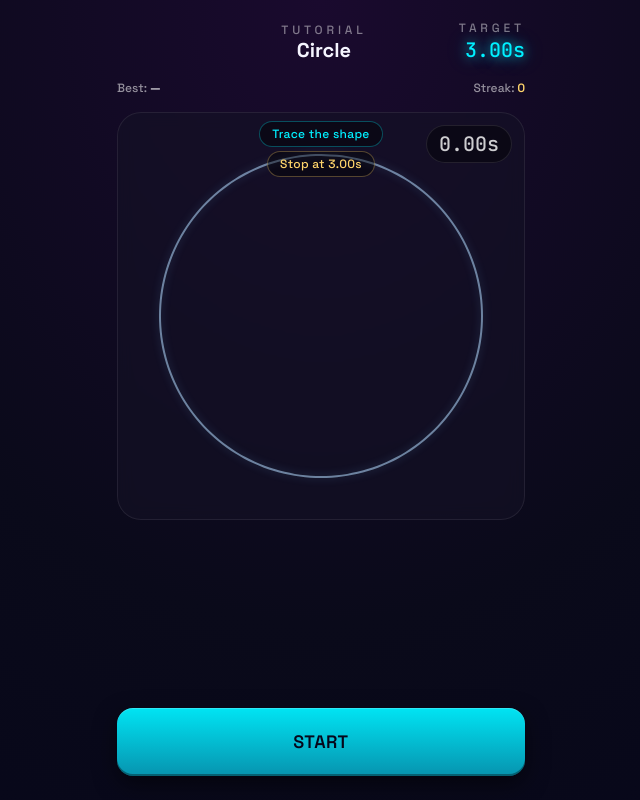
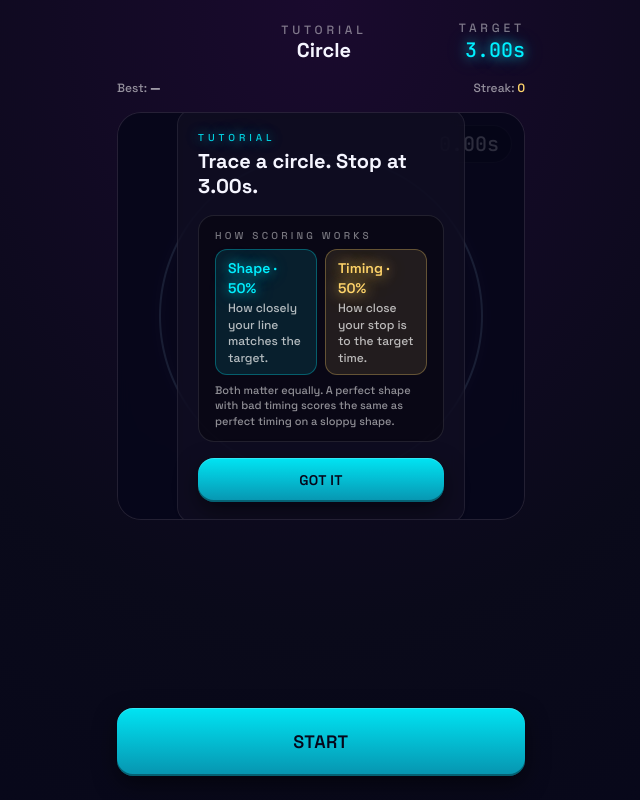
Before and after one commit to mcutler508/TimeTrace, a React (Vite) app: page / in a window 1280 px wide. Shown: the whole page, without its empty margins (319-959 px from the left). Built offline with nearby package versions, Linux system fonts and the light colour scheme.

Commit message:
Game v1.2

```diff
--- a/src/App.tsx
+++ b/src/App.tsx
@@ -43,6 +43,7 @@ export default function App() {
     pointsEarned: 0,
     unlockedTitle: null,
   });
+  const [introDismissed, setIntroDismissed] = useState(false);
   const stateRef = useRef(state);
   stateRef.current = state;
 
@@ -177,6 +178,8 @@ export default function App() {
   }
 
   const showTutorialHints = inTutorial && state.tutorialAttempts < TUTORIAL_HINT_LIMIT;
+  const showTutorialIntro =
+    inTutorial && state.tutorialAttempts === 0 && !introDismissed;
   const canGoHome = state.hasCompletedTutorial;
 
   if (view === 'home' && canGoHome) {
@@ -201,6 +204,8 @@ export default function App() {
           ghostUnitPath={ghostUnitPath}
           bestUnitPath={bestUnitPath}
           showTutorialHints={showTutorialHints}
+          showTutorialIntro={showTutorialIntro}
+          onDismissIntro={() => setIntroDismissed(true)}
           bestScore={bestScore}
           streak={state.currentStreak}
           onSubmit={handleSubmit}
--- a/src/components/ChallengeScreen.tsx
+++ b/src/components/ChallengeScreen.tsx
@@ -10,10 +10,12 @@ interface Props {
   ghostUnitPath?: Point[] | null;
   bestUnitPath?: Point[] | null;
   showTutorialHints: boolean;
+  showTutorialIntro?: boolean;
   bestScore?: number;
   streak: number;
   onSubmit: (path: Point[], elapsed: number) => void;
   onHome?: () => void;
+  onDismissIntro?: () => void;
 }
 
 type Phase = 'ready' | 'armed' | 'running';
@@ -28,6 +30,8 @@ export default function ChallengeScreen({
   streak,
   onSubmit,
   onHome,
+  showTutorialIntro = false,
+  onDismissIntro,
 }: Props) {
   const canvasRef = useRef<DrawingCanvasHandle | null>(null);
   const startTimeRef = useRef<number | null>(null);
@@ -159,7 +163,17 @@ export default function ChallengeScreen({
           onStrokeStart={handleStrokeStart}
           onStrokeEnd={handleStrokeEnd}
         />
-        <TutorialHint show={showTutorialHints && phase === 'ready'} targetTime={target} />
+        <TutorialHint
+          show={showTutorialHints && phase === 'ready' && !showTutorialIntro}
+          targetTime={target}
+          variant="pill"
+        />
+        <TutorialHint
+          show={showTutorialIntro && phase === 'ready'}
+          targetTime={target}
+          variant="intro"
+          onDismiss={onDismissIntro}
+        />
         <div className="absolute top-3 right-3">
           <div
             className={`font-mono text-xl tabular-nums px-3 py-1 rounded-full bg-black/40 border border-white/10 ${timerColor}`}
--- a/src/components/HomeScreen.tsx
+++ b/src/components/HomeScreen.tsx
@@ -1,6 +1,7 @@
 import { CHALLENGES, pointsToNextUnlock } from '../game/challenges';
 import type { AttemptResult } from '../game/types';
 import ShapePreview from './ShapePreview';
+import HowItWorks from './HowItWorks';
 
 interface Props {
   totalPoints: number;
@@ -63,6 +64,8 @@ export default function HomeScreen({
           )}
         </div>
       </div>
+
+      <HowItWorks />
 
       <div>
         <div className="text-[10px] uppercase tracking-[0.32em] text-white/45 mb-2 px-1">
--- /dev/null
+++ b/src/components/HowItWorks.tsx
@@ -0,0 +1,39 @@
+interface Props {
+  variant?: 'card' | 'inline';
+}
+
+export default function HowItWorks({ variant = 'card' }: Props) {
+  const wrap =
+    variant === 'card'
+      ? 'card rounded-2xl px-4 py-3'
+      : 'rounded-2xl px-4 py-3 bg-black/30 border border-white/10';
+  return (
+    <div className={wrap}>
+      <div className="text-[10px] uppercase tracking-[0.32em] text-white/45">
+        How scoring works
+      </div>
+      <div className="mt-1.5 grid grid-cols-2 gap-2 text-xs">
+        <div className="rounded-xl bg-ink-cyan/10 border border-ink-cyan/30 px-3 py-2">
+          <div className="font-display font-semibold text-ink-cyan text-glow-cyan text-sm">
+            Shape · 50%
+          </div>
+          <div className="text-white/70 leading-snug mt-0.5">
+            How closely your line matches the target.
+          </div>
+        </div>
+        <div className="rounded-xl bg-ink-gold/10 border border-ink-gold/30 px-3 py-2">
+          <div className="font-display font-semibold text-ink-gold text-glow-gold text-sm">
+            Timing · 50%
+          </div>
+          <div className="text-white/70 leading-snug mt-0.5">
+            How close your stop is to the target time.
+          </div>
+        </div>
+      </div>
+      <p className="text-[11px] text-white/55 mt-2 leading-snug">
+        Both matter equally. A perfect shape with bad timing scores the same as
+        perfect timing on a sloppy shape.
+      </p>
+    </div>
+  );
+}
--- a/src/components/ResultScreen.tsx
+++ b/src/components/ResultScreen.tsx
@@ -143,8 +143,16 @@ export default function ResultScreen({
       </div>
 
       <div className="grid grid-cols-2 gap-3">
-        <Stat label="Shape" value={`${result.shapeScore}`} />
-        <Stat label="Timing" value={`${result.timingScore}`} />
+        <Stat
+          label="Shape · 50%"
+          value={`${result.shapeScore}`}
+          accent="cyan"
+        />
+        <Stat
+          label="Timing · 50%"
+          value={`${result.timingScore}`}
+          accent="gold"
+        />
         <Stat
           label="Time"
           value={`${result.actualTime.toFixed(2)}s`}
@@ -181,16 +189,30 @@ function Stat({
   value,
   sub,
   subTone,
+  accent,
 }: {
   label: string;
   value: string;
   sub?: string;
   subTone?: 'good' | 'neutral';
+  accent?: 'cyan' | 'gold';
 }) {
+  const labelTone =
+    accent === 'cyan'
+      ? 'text-ink-cyan/85'
+      : accent === 'gold'
+      ? 'text-ink-gold/85'
+      : 'text-white/45';
+  const valueTone =
+    accent === 'cyan'
+      ? 'text-ink-cyan text-glow-cyan'
+      : accent === 'gold'
+      ? 'text-ink-gold text-glow-gold'
+      : 'text-white';
   return (
     <div className="card rounded-2xl px-4 py-3">
-      <div className="text-[10px] uppercase tracking-[0.28em] text-white/45">{label}</div>
-      <div className="font-mono text-xl tabular-nums">{value}</div>
+      <div className={`text-[10px] uppercase tracking-[0.28em] ${labelTone}`}>{label}</div>
+      <div className={`font-mono text-xl tabular-nums ${valueTone}`}>{value}</div>
       {sub && (
         <div
           className={`font-mono text-xs tabular-nums ${
--- a/src/components/TutorialHint.tsx
+++ b/src/components/TutorialHint.tsx
@@ -1,10 +1,40 @@
+import HowItWorks from './HowItWorks';
+
 interface Props {
   show: boolean;
   targetTime: number;
+  variant?: 'pill' | 'intro';
+  onDismiss?: () => void;
 }
 
-export default function TutorialHint({ show, targetTime }: Props) {
+export default function TutorialHint({ show, targetTime, variant = 'pill', onDismiss }: Props) {
   if (!show) return null;
+
+  if (variant === 'intro') {
+    return (
+      <div className="absolute inset-0 z-10 flex items-center justify-center p-5 animate-fadeIn">
+        <div className="absolute inset-0 bg-bg-deep/80 backdrop-blur-sm" />
+        <div className="relative card rounded-2xl px-5 py-5 max-w-[18rem] flex flex-col gap-4">
+          <div>
+            <div className="text-[10px] uppercase tracking-[0.4em] text-ink-cyan/85 text-glow-cyan">
+              Tutorial
+            </div>
+            <h2 className="font-display text-xl font-bold leading-tight mt-1">
+              Trace a circle. Stop at {targetTime.toFixed(2)}s.
+            </h2>
+          </div>
+          <HowItWorks variant="inline" />
+          <button
+            onClick={onDismiss}
+            className="btn-3d py-3 text-sm uppercase tracking-[0.3em] bg-gradient-to-b from-ink-cyan/95 to-cyan-500/80 text-bg-deep"
+          >
+            Got it
+          </button>
+        </div>
+      </div>
+    );
+  }
+
   return (
     <div className="pointer-events-none absolute inset-x-0 top-2 flex flex-col items-center gap-1 animate-fadeIn">
       <div className="px-3 py-1 rounded-full text-xs font-medium tracking-wide text-ink-cyan bg-black/40 border border-ink-cyan/30">
@@ -13,6 +43,9 @@ export default function TutorialHint({ show, targetTime }: Props) {
       <div className="px-3 py-1 rounded-full text-xs font-medium tracking-wide text-ink-gold bg-black/40 border border-ink-gold/30">
         Stop at {targetTime.toFixed(2)}s
       </div>
+      <div className="px-3 py-1 rounded-full text-[10px] font-medium tracking-wide text-white/75 bg-black/40 border border-white/15">
+        Shape & timing weighted equally
+      </div>
     </div>
   );
 }
--- a/src/game/scoring.ts
+++ b/src/game/scoring.ts
@@ -114,7 +114,7 @@ export function scoreShape(
 }
 
 export function combineFinalScore(shape: number, timing: number): number {
-  return Math.round(shape * 0.7 + timing * 0.3);
+  return Math.round(shape * 0.5 + timing * 0.5);
 }
 
 export function gradeFor(finalScore: number): Grade {
```
Also changed, not shown: 1 other file (tests, documents, lock files or other folders).
